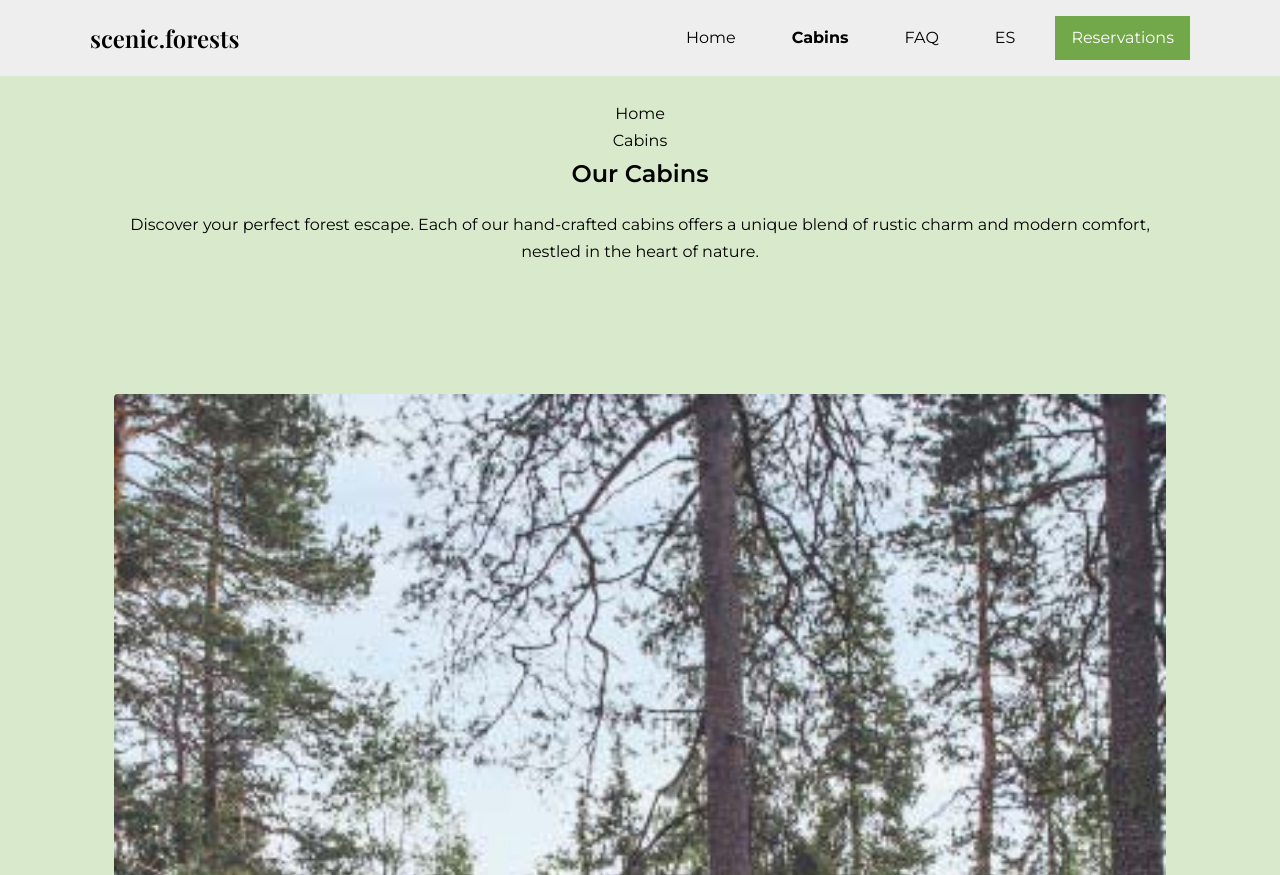
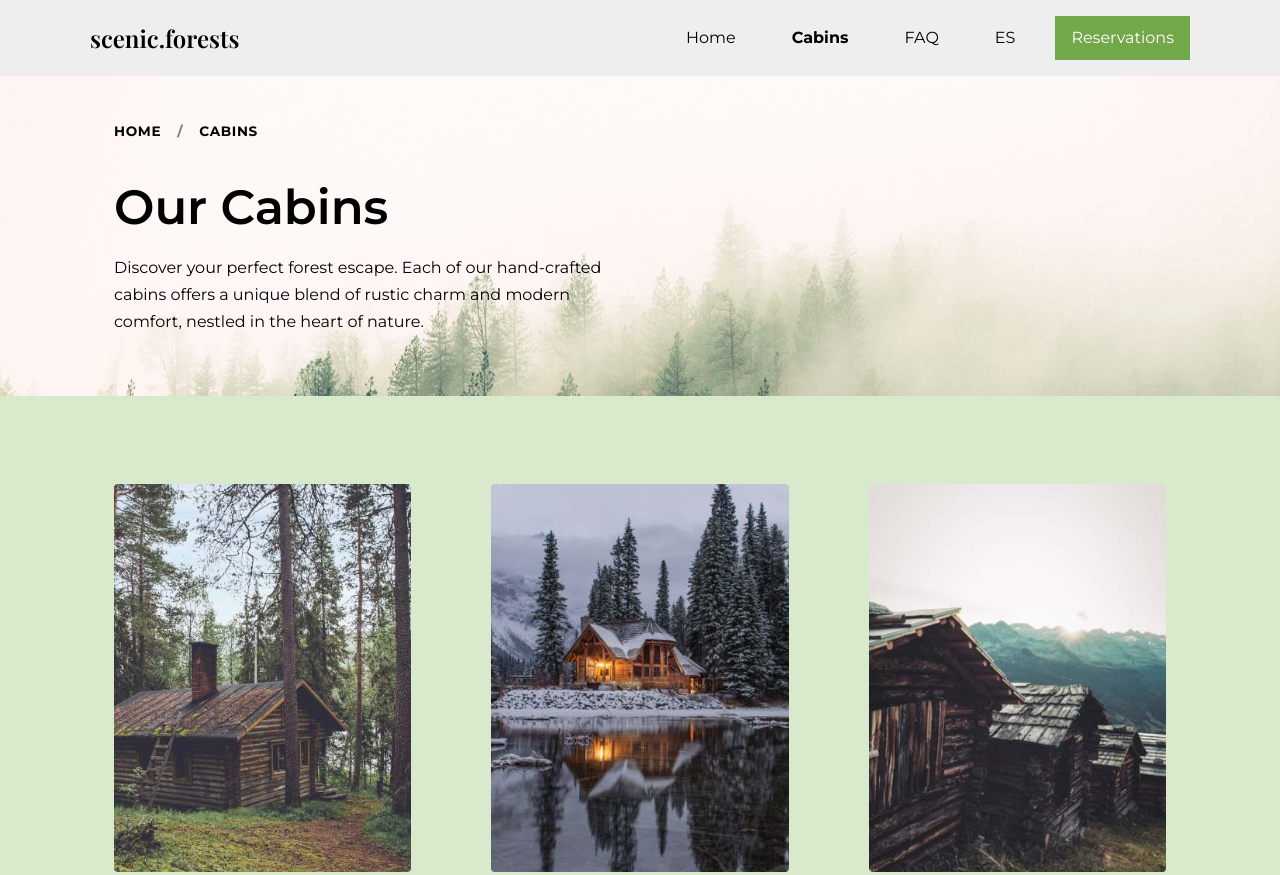
Before and after one commit to candytale55/learn-ui-scenic-forests, a website built with Vite: page src/en/cabins.html in a window 1280 px wide. Shown: the top 875 px of the page. Built offline with nearby package versions, Linux system fonts and the light colour scheme.

Commit message:
feat(en cabins): add cabins page styles and integrate into main CSS

```diff
--- a/src/css/main.css
+++ b/src/css/main.css
@@ -9,6 +9,7 @@
 @import "./components/avatar.css";
 @import "./components/cabin-card.css";
 @import "./pages/home.css";
+@import "./pages/cabins.css";
 
 /* ============================================
    1. Global Resets & Normalization
--- /dev/null
+++ b/src/css/pages/cabins.css
@@ -0,0 +1,106 @@
+/* Cabins Page Styles */
+
+/* ============================================
+   SUB-HERO SECTION
+   ============================================ */
+
+.sub-hero {
+  min-height: 40svh; /* Shorter than main hero */
+  background-image: url("/images/forest-bg-2.jpg");
+  background-size: cover;
+  background-position: center;
+  background-repeat: no-repeat;
+  display: flex;
+  align-items: center;
+
+  /* Context-aware color system using CSS custom property */
+  --sub-hero-color: var(
+    --color-black
+  ); /* Default: dark text for light backgrounds */
+  color: var(--sub-hero-color); /* Applies the custom property */
+}
+
+/* Modifier: Override color for dark background images */
+.sub-hero.dark-bg {
+  --sub-hero-color: var(--color-white); /* Light text for dark backgrounds */
+}
+
+.sub-hero-copy {
+  max-width: 50%; /* Proportional width: matches ~2 of 4 cabin cards on desktop */
+  text-align: left; /* Left-aligned for visual hierarchy */
+}
+
+.sub-hero h1 {
+  font-size: clamp(1.5rem, 4vw, 3rem); /* Fluid typography: smaller on mobile, scales with viewport */
+  line-height: 1.3; /* Breathing room between lines */
+  margin-top: var(--space-xl); /* Spacing between breadcrumbs and heading */
+}
+
+/* Mobile: Full-width text for better readability */
+@media (max-width: 900px) {
+  .sub-hero-copy {
+    max-width: 100%; /* Text spans full width on smaller screens */
+    text-align: center; /* Centered for mobile symmetry */
+  }
+}
+
+/* ============================================
+   BREADCRUMBS COMPONENT
+   ============================================ */
+
+.breadcrumbs {
+  list-style: none;
+  padding: 0;
+  margin: 0;
+  display: flex;
+  flex-wrap: wrap;
+  gap: var(--space-md);
+  align-items: center;
+}
+
+.breadcrumbs li {
+  position: relative;
+  font-size: var(--fs-sm);
+  font-weight: var(--fw-bold);
+  text-transform: uppercase;
+  letter-spacing: 0.05em;
+}
+
+.breadcrumbs a {
+  color: inherit;
+  text-decoration: none;
+  transition: opacity 0.2s ease;
+}
+
+.breadcrumbs a:hover {
+  opacity: 0.7;
+}
+
+/* Separator after each item except the last */
+.breadcrumbs li:not(:last-child)::after {
+  content: "/";
+  margin-left: var(--space-md);
+  opacity: 0.5;
+}
+
+/* ============================================
+   CATALOG GRID
+   ============================================ */
+
+.catalog-grid {
+  display: grid;
+  gap: var(--space-xl);
+  grid-template-columns: 1fr;
+}
+
+@media (min-width: 650px) {
+  .catalog-grid {
+    grid-template-columns: repeat(2, 1fr);
+  }
+}
+
+@media (min-width: 900px) {
+  .catalog-grid {
+    grid-template-columns: repeat(3, 1fr);
+  }
+}
```
